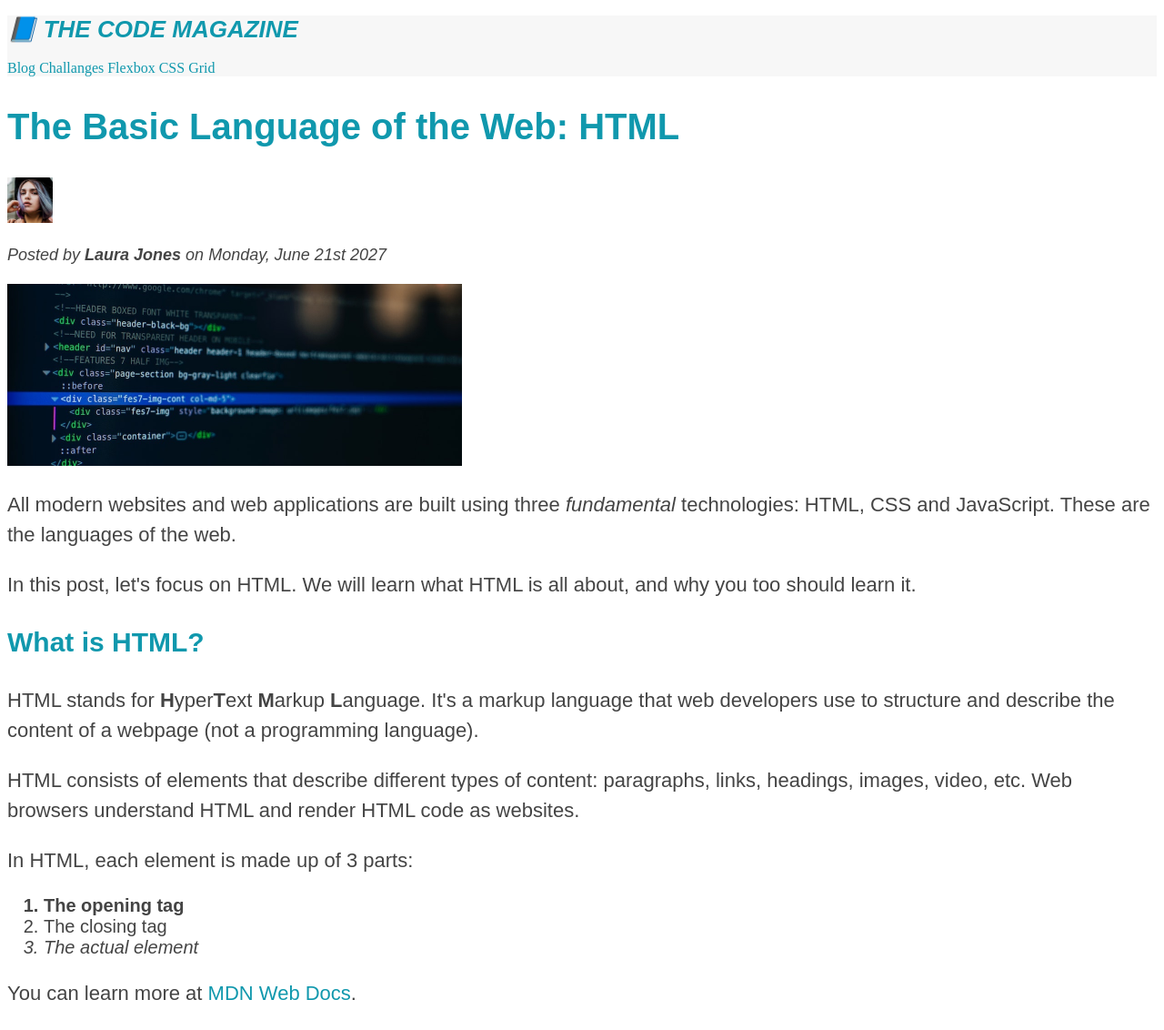
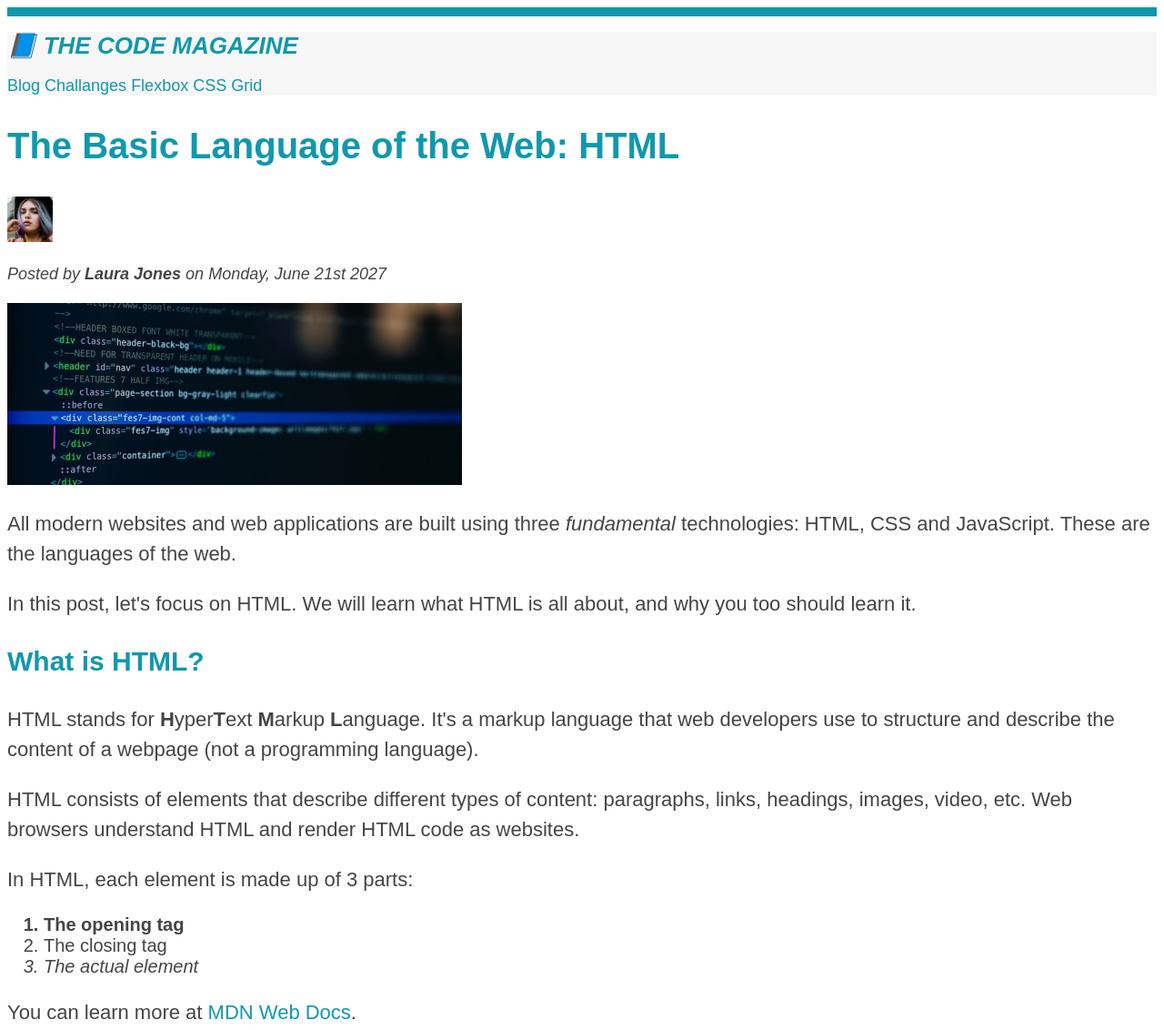
Before and after one commit to fran0vsky/html-css-course, a plain HTML site: page 3_css_fundamentals/index.html in a window 1280 px wide. Shown: the top 1132 px of the page at 91% size. Drawn offline with Linux system fonts and the light colour scheme.

Commit message:
Inheritance and the Universal Selector

```diff
--- a/3_css_fundamentals/style.css
+++ b/3_css_fundamentals/style.css
@@ -1,11 +1,11 @@
-h1,
-h2,
-h3,
-h4,
-p,
-li {
+* {
+  /* universal selector */
+}
+
+body {
+  color: #444;
   font-family: sans-serif;
-  color: #444;
+  border-top: 10px solid #1098ad;
 }
 
 h1,
@@ -141,3 +141,7 @@ a:active {
 footer p {
   color: green;
 }
+
+nav {
+  font-size: 18px;
+}
```
Also changed, not shown: 3_css_fundamentals/index.html (+1 -0 lines).
